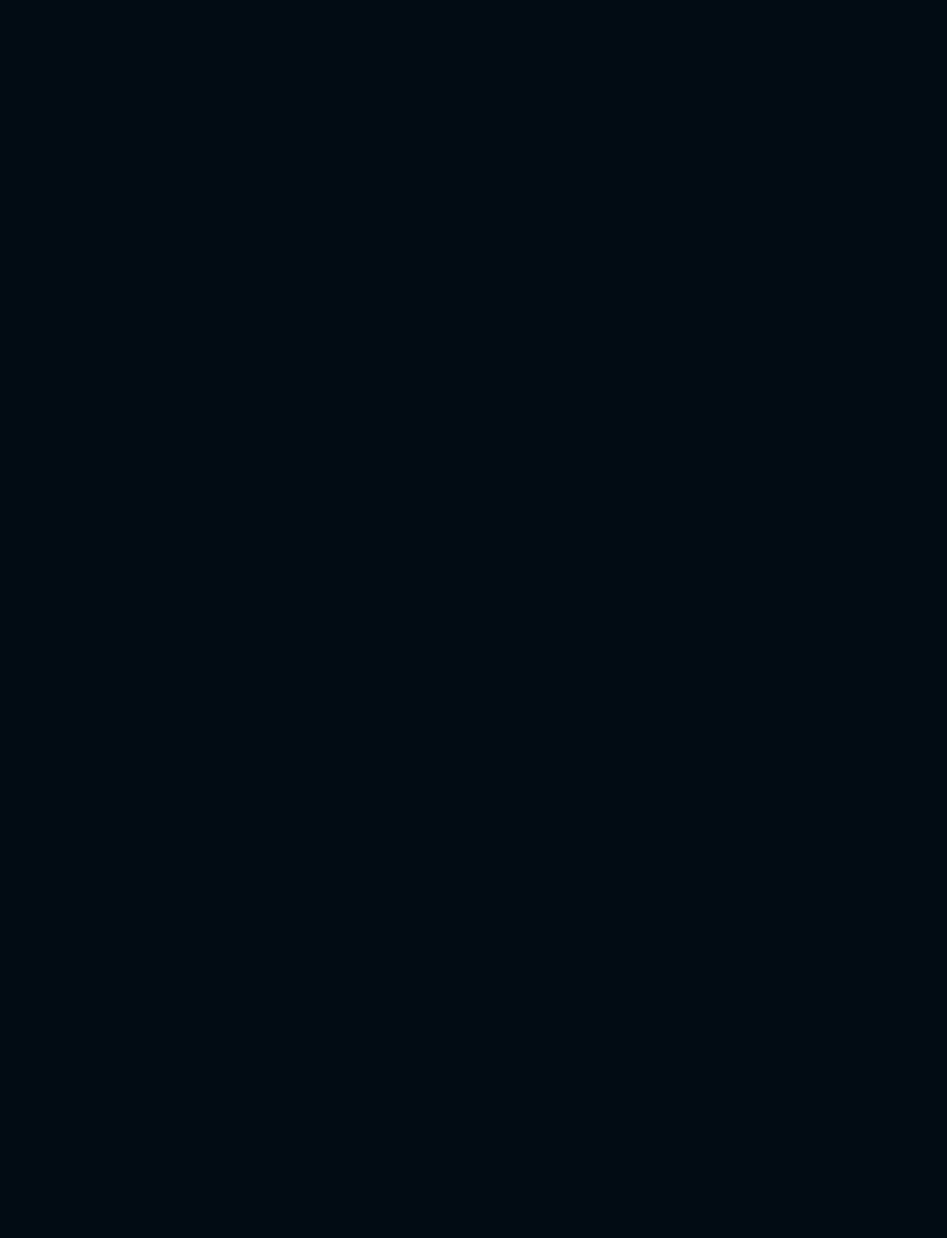
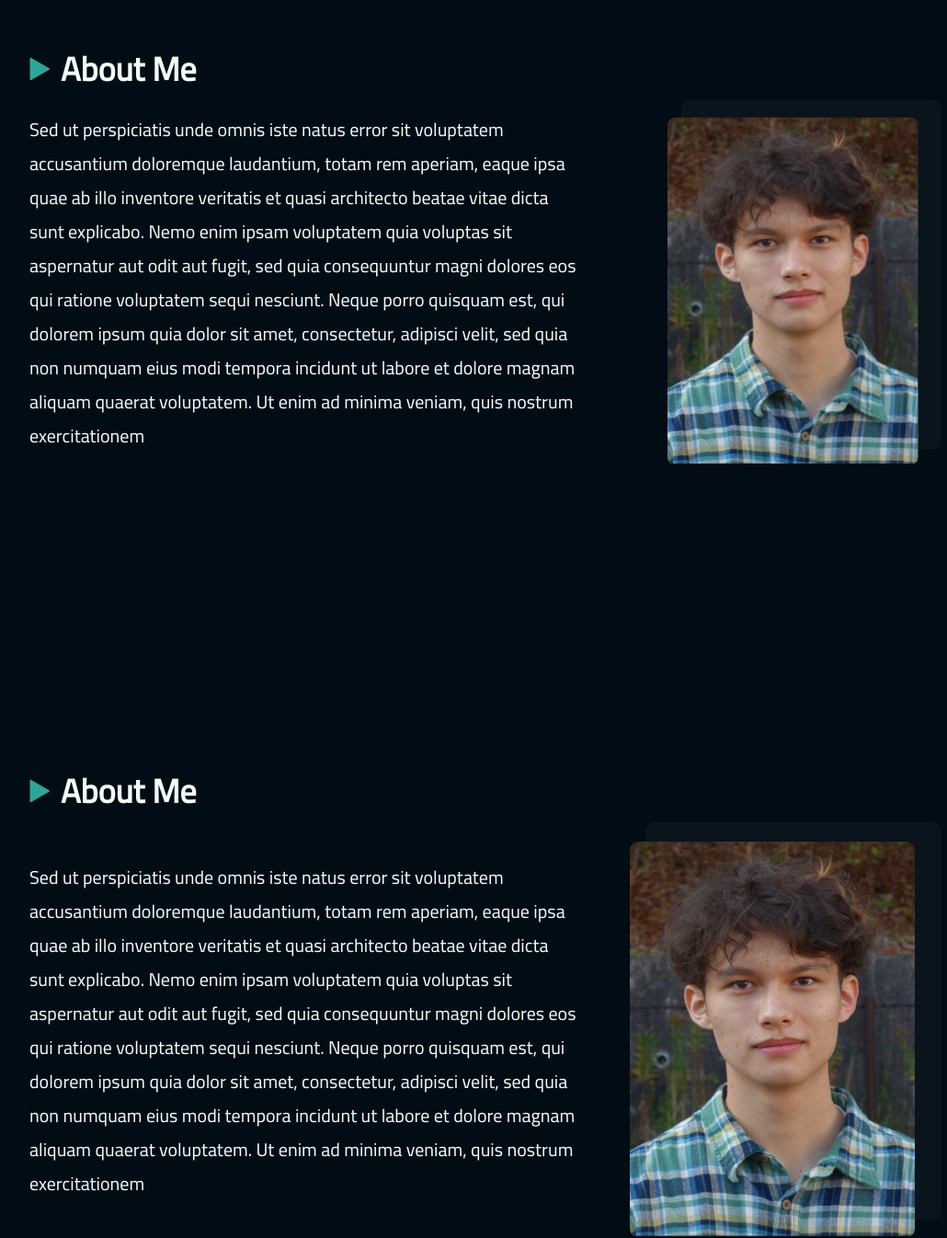
Before and after one commit to evankcook/PersonalWebsite, a React (Create React App) app: page / in a window 1280 px wide. Shown: the part 945-2291 px from the top of the page at 92% size, without its empty margins (112-1142 px from the left). Before the commit the page ends 800 px from the top, so only its background shows below. Built offline with nearby package versions, Linux system fonts and the light colour scheme.

Commit message:
create about me

```diff
--- a/src/App.css
+++ b/src/App.css
@@ -13,6 +13,11 @@
   src: url("fonts/Raleway-Bold.ttf");
 }
 
+@font-face {
+  font-family: "Raleway-Thin";
+  src: url("fonts/Raleway-Thin.ttf");
+}
+
 * {
   box-sizing: border-box;
 }
@@ -25,10 +30,11 @@
 
 body {
   background-color: #020c14;
+  height: 100%;
 }
 
 .home-navbar {
-  margin-left: 24px;
+  padding-left: 24px;
   background-color: #09141d;
   display: flex;
   width: 100%;
@@ -75,15 +81,8 @@ body {
   fill: #2ca796;
 }
 
-.notice {
-  margin: 100px;
-  font-size: 40px;
-  font-family: "Cairo-Regular";
-  color: #f2fffd;
-}
-
 .home-resume {
-  margin-top: 240px;
+  margin-top: 15%;
   margin-left: 9rem;
   font-family: "Raleway-Regular";
   font-size: 20px;
@@ -101,8 +100,10 @@ p {
   font-size: 96px;
 }
 
-.home-resume h3 {
+h3 {
+  font-family: "Cairo-Regular";
   font-size: 36px;
+  color: #f2fffd;
 }
 
 .resume-text {
@@ -110,3 +111,24 @@ p {
   margin-bottom: 35px;
   width: 55%;
 }
+
+p {
+  font-family: "Cairo-Regular";
+  font-size: 20px;
+  color: #f2fffd;
+}
+
+.about-me-text {
+  width: 60%;
+}
+
+.about-me-content {
+  display: flex;
+  justify-content: space-between;
+  align-items: center;
+  margin: 0 9rem;
+}
+
+#personal-photo {
+  width: 30%;
+}
--- a/src/App.js
+++ b/src/App.js
@@ -1,5 +1,6 @@
 import "./App.css";
 import Button from "./Components/Button";
+import Section from "./Components/Section";
 
 function App() {
   return (
@@ -89,8 +90,44 @@ function App() {
           text="Check out my resume"
         />
       </div>
-      <section id="about-me"></section>
-      <section id="projects"></section>
+      <Section id="about-me">
+        <div className="about-me-content">
+          <p className="about-me-text">
+            Sed ut perspiciatis unde omnis iste natus error sit voluptatem
+            accusantium doloremque laudantium, totam rem aperiam, eaque ipsa
+            quae ab illo inventore veritatis et quasi architecto beatae vitae
+            dicta sunt explicabo. Nemo enim ipsam voluptatem quia voluptas sit
+            aspernatur aut odit aut fugit, sed quia consequuntur magni dolores
+            eos qui ratione voluptatem sequi nesciunt. Neque porro quisquam est,
+            qui dolorem ipsum quia dolor sit amet, consectetur, adipisci velit,
+            sed quia non numquam eius modi tempora incidunt ut labore et dolore
+            magnam aliquam quaerat voluptatem. Ut enim ad minima veniam, quis
+            nostrum exercitationem
+          </p>
+          <img
+            src="images/personal-photo.svg"
+            alt="Evan Kosei Cook"
+            id="personal-photo"
+          />
+        </div>
+      </Section>
+      <Section id="projects">
+        <div className="about-me-content">
+          <p className="about-me-text">
+            Sed ut perspiciatis unde omnis iste natus error sit voluptatem
+            accusantium doloremque laudantium, totam rem aperiam, eaque ipsa
+            quae ab illo inventore veritatis et quasi architecto beatae vitae
+            dicta sunt explicabo. Nemo enim ipsam voluptatem quia voluptas sit
+            aspernatur aut odit aut fugit, sed quia consequuntur magni dolores
+            eos qui ratione voluptatem sequi nesciunt. Neque porro quisquam est,
+            qui dolorem ipsum quia dolor sit amet, consectetur, adipisci velit,
+            sed quia non numquam eius modi tempora incidunt ut labore et dolore
+            magnam aliquam quaerat voluptatem. Ut enim ad minima veniam, quis
+            nostrum exercitationem
+          </p>
+          <img src="images/personal-photo.svg" alt="Evan Kosei Cook" />
+        </div>
+      </Section>
       <section id="experience"></section>
       <section id="interests"></section>
     </div>
--- /dev/null
+++ b/src/Components/Section.css
@@ -0,0 +1,10 @@
+.section-header {
+  margin-top: 15%;
+  padding-top: 10%;
+  margin-left: 9rem;
+}
+
+.section-header h3 {
+  display: inline;
+  padding: 10px 12px;
+}
--- /dev/null
+++ b/src/Components/Section.js
@@ -0,0 +1,28 @@
+import "./Section.css";
+
+function Section(props) {
+  return (
+    <section id={props.id}>
+      <div>
+        <div className="section-header">
+          <svg
+            width="22"
+            height="26"
+            viewBox="0 0 22 26"
+            fill="none"
+            xmlns="http://www.w3.org/2000/svg"
+          >
+            <path
+              d="M21.5 12.134C22.1667 12.5189 22.1667 13.4811 21.5 13.866L2 25.1244C1.33333 25.5093 0.500001 25.0281 0.500001 24.2583L0.500002 1.74167C0.500002 0.971868 1.33334 0.490743 2 0.875644L21.5 12.134Z"
+              fill="#2CA796"
+            />
+          </svg>
+          <h3>About Me</h3>
+        </div>
+        {props.children}
+      </div>
+    </section>
+  );
+}
+
+export default Section;
```
Also changed, not shown: public/images/personal-photo.svg (added).
